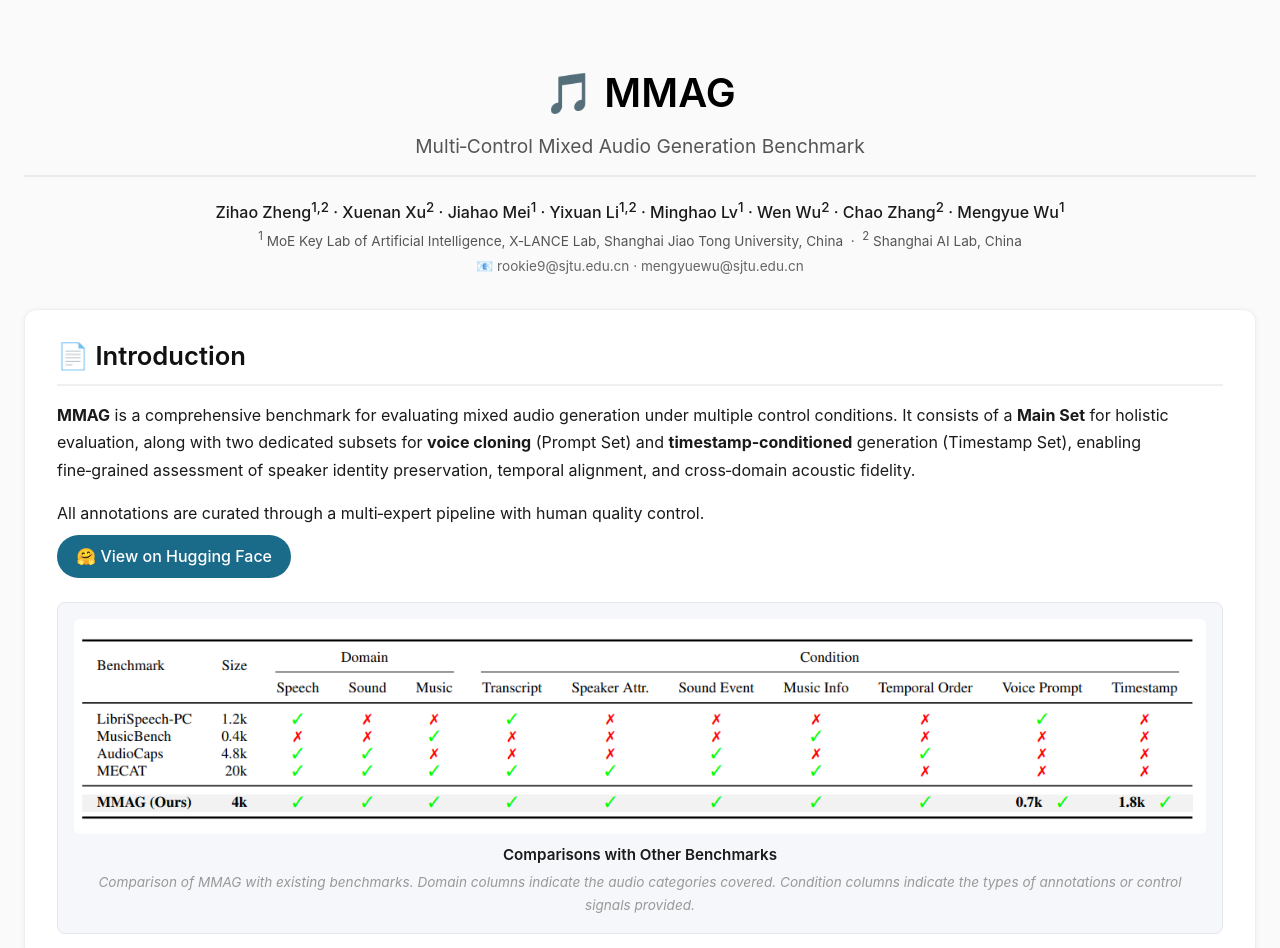
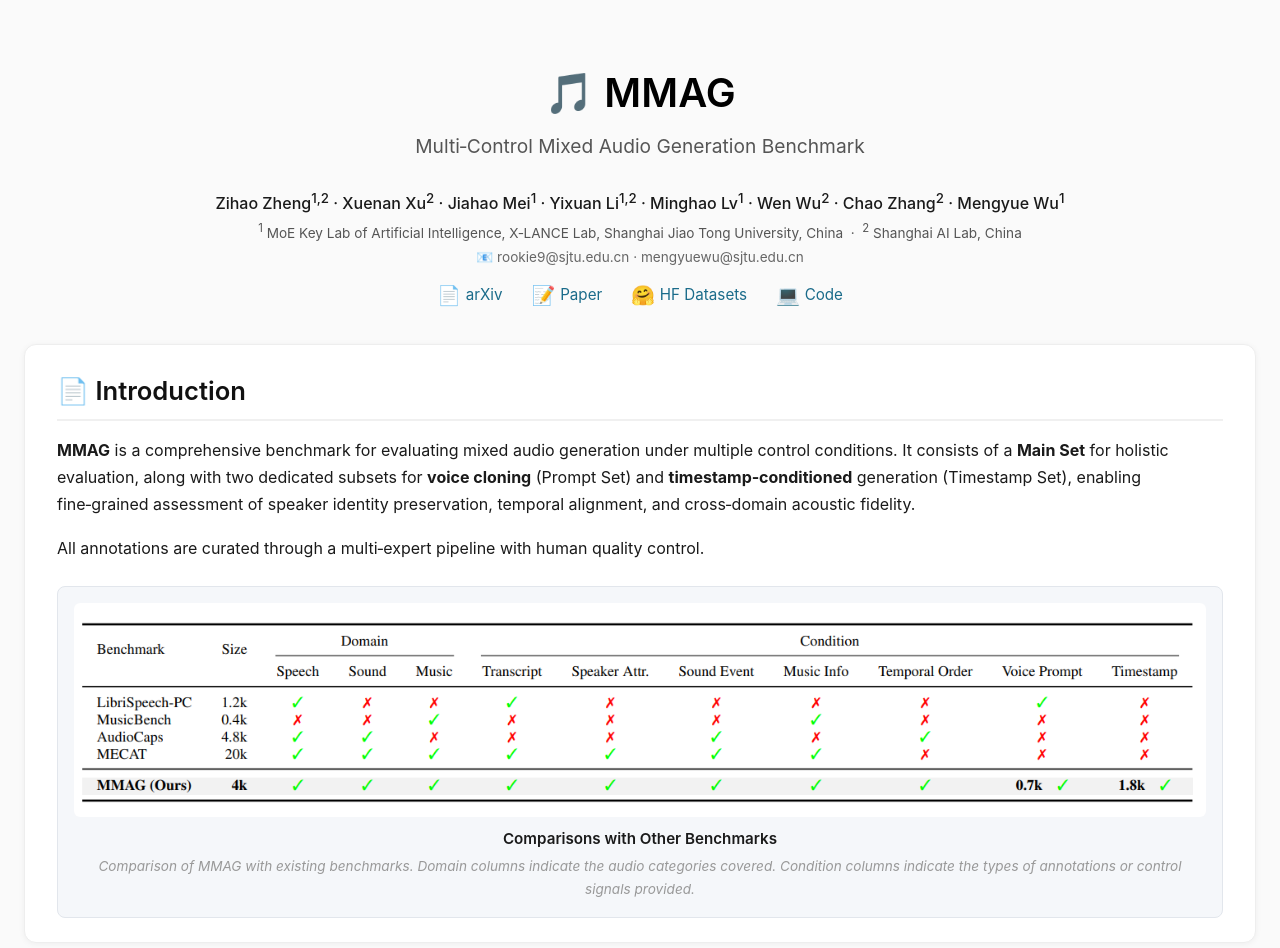
Before and after one commit to HiRookie9/MMAG-Page, a plain HTML site: page index.html in a window 1280 px wide. Shown: the top 948 px of the page. Drawn offline with Linux system fonts and the light colour scheme.

Commit message:
Update index.html

```diff
--- a/index.html
+++ b/index.html
@@ -19,23 +19,22 @@
             font-weight: 600;
             margin-bottom: 0.2rem;
             color: #000;
-            text-align: center;   /* 标题居中 */
+            text-align: center;
         }
         .subtitle {
             font-size: 1.2rem;
             color: #555;
             margin-top: 0.2rem;
-            margin-bottom: 1.2rem;  /* 减小与作者信息的间距 */
-            border-bottom: 2px solid #eaeaea;
-            padding-bottom: 0.8rem;
-            text-align: center;     /* 副标题居中 */
+            margin-bottom: 1.2rem;
+            padding-bottom: 0.4rem;
+            text-align: center;
+            /* border-bottom 已移除 */
         }
-        /* 作者信息区块：无背景、无边框、无内边距，仅居中 */
         .author-block {
             text-align: center;
             font-size: 0.95rem;
             line-height: 1.6;
-            margin: 0.2rem 0 1.8rem 0;  /* 上下间距调整 */
+            margin: 0.2rem 0 0.6rem 0;  /* 下边距减小，紧贴图标栏 */
         }
         .author-block .names {
             font-weight: 500;
@@ -50,6 +49,30 @@
             font-size: 0.85rem;
             color: #666;
             margin-top: 0.2rem;
+        }
+        /* 新增图标链接栏 */
+        .icon-links {
+            display: flex;
+            justify-content: center;
+            flex-wrap: wrap;
+            gap: 1.8rem;
+            margin: 0.2rem 0 2rem 0;
+            font-size: 0.95rem;
+        }
+        .icon-links a {
+            color: #1a6b8a;
+            text-decoration: none;
+            border-bottom: 1px dotted transparent;
+            transition: border-color 0.15s;
+            display: inline-flex;
+            align-items: center;
+            gap: 0.3rem;
+        }
+        .icon-links a:hover {
+            border-bottom-color: #1a6b8a;
+        }
+        .icon-links .link-icon {
+            font-size: 1.2rem;
         }
         .section {
             background: white;
@@ -231,6 +254,7 @@
             .model-grid { grid-template-columns: 1fr; }
             .model-card { flex-wrap: wrap; }
             .model-card audio { min-width: 120px; }
+            .icon-links { gap: 1rem; }
         }
     </style>
 </head>
@@ -239,7 +263,7 @@
 <h1>🎵 MMAG</h1>
 <div class="subtitle">Multi‑Control Mixed Audio Generation Benchmark</div>
 
-<!-- 作者信息：无方块包裹，仅居中显示 -->
+<!-- 作者信息（无方块） -->
 <div class="author-block">
     <div class="names">
         Zihao Zheng<sup>1,2</sup> · Xuenan Xu<sup>2</sup> · Jiahao Mei<sup>1</sup> · Yixuan Li<sup>1,2</sup> ·
@@ -253,6 +277,15 @@
         📧 rookie9@sjtu.edu.cn · mengyuewu@sjtu.edu.cn
     </div>
 </div>
+
+<!-- 一排图标链接（默认链接到 #，请自行替换真实 URL） -->
+<div class="icon-links">
+    <a href="#" target="_blank"><span class="link-icon">📄</span> arXiv</a>
+    <a href="#" target="_blank"><span class="link-icon">📝</span> Paper</a>
+    <a href="https://huggingface.co/datasets/rookie9/MMAG" target="_blank"><span class="link-icon">🤗</span> HF Datasets</a>
+    <a href="#" target="_blank"><span class="link-icon">💻</span>Code</a>
+</div>
+
 <!-- ==================== INTRODUCTION ==================== -->
 <div class="section">
     <h2>📄 Introduction</h2>
@@ -264,8 +297,6 @@
     </p>
     <p>
         All annotations are curated through a multi‑expert pipeline with human quality control.
-        <br>
-        <a class="hf-link" href="https://huggingface.co/datasets/rookie9/MMAG" target="_blank">🤗 View on Hugging Face</a>
     </p>
 
     <!-- ========== 第一张图：Intro 下面 ========== -->
```
